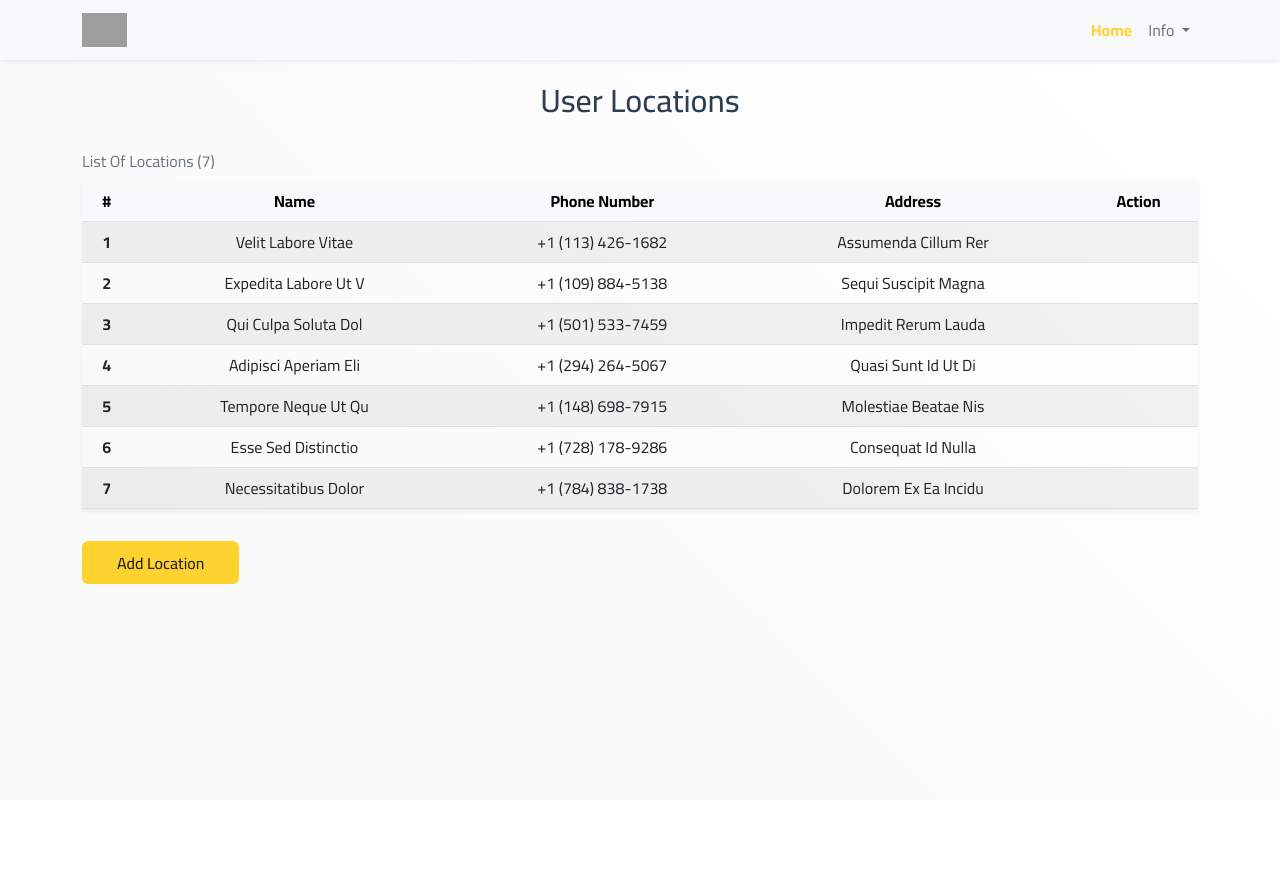
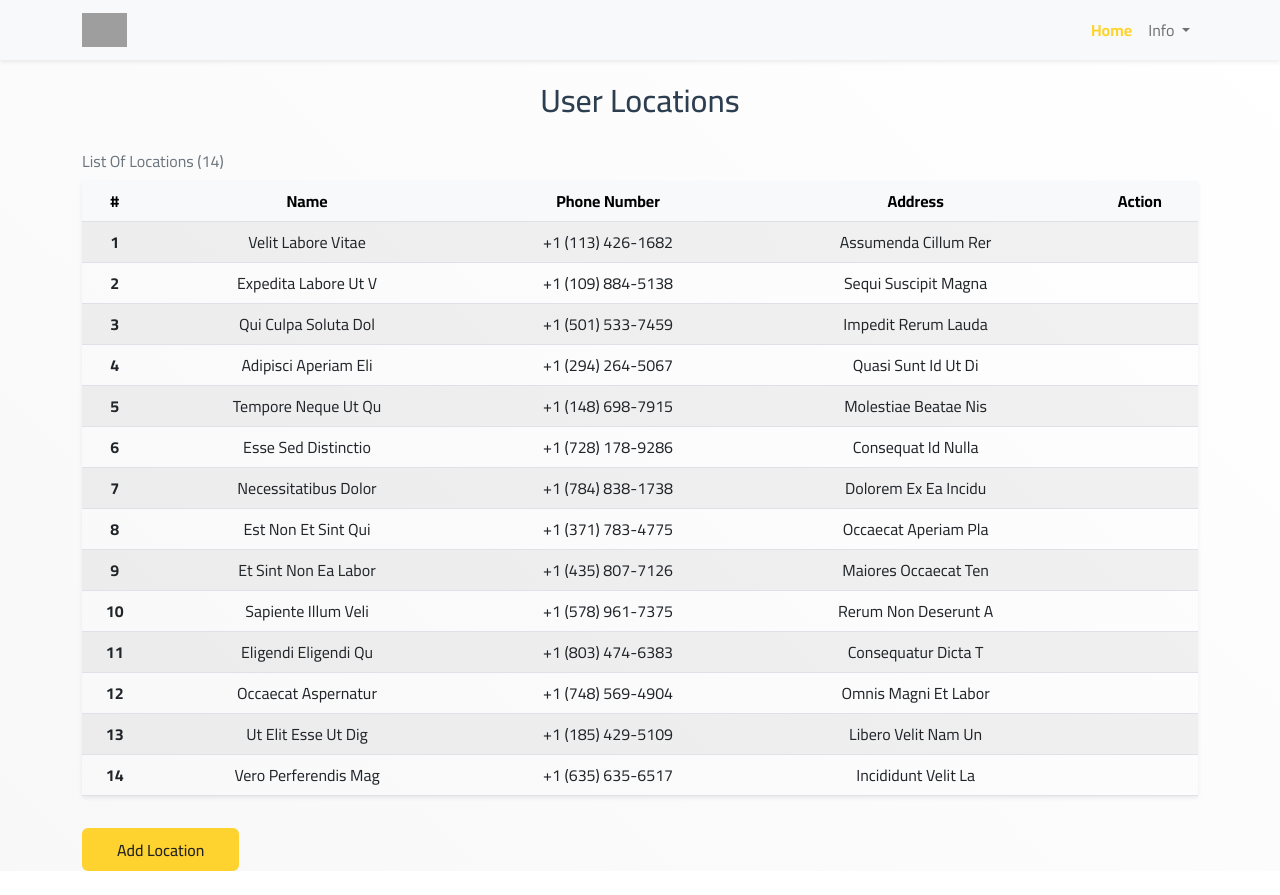
Before and after one commit to Anwar-Barakat/Vue-AN-Resturant, a Vue app: page / in a window 1280 px wide. Before the commit the page ends 800 px from the top, so only its background shows below. Built offline with nearby package versions, Linux system fonts and the light colour scheme; data requests are answered from the project's data file; sample sign-in values are in the browser's storage; grey boxes are pictures that could not be loaded.

Commit message:
install fontawesome package

```diff
--- a/src/DB/db.json
+++ b/src/DB/db.json
@@ -56,6 +56,55 @@
       "address": "Dolorem ex ea incidu",
       "userId": 1,
       "id": 7
+    },
+    {
+      "title": "Est non et sint qui",
+      "phone": "+1 (371) 783-4775",
+      "address": "Occaecat aperiam pla",
+      "userId": 1,
+      "id": 8
+    },
+    {
+      "title": "Et sint non ea labor",
+      "phone": "+1 (435) 807-7126",
+      "address": "Maiores occaecat ten",
+      "userId": 1,
+      "id": 9
+    },
+    {
+      "title": "Sapiente illum veli",
+      "phone": "+1 (578) 961-7375",
+      "address": "Rerum non deserunt a",
+      "userId": 1,
+      "id": 10
+    },
+    {
+      "title": "Eligendi eligendi qu",
+      "phone": "+1 (803) 474-6383",
+      "address": "Consequatur dicta t",
+      "userId": 1,
+      "id": 11
+    },
+    {
+      "title": "Occaecat aspernatur",
+      "phone": "+1 (748) 569-4904",
+      "address": "Omnis magni et labor",
+      "userId": 1,
+      "id": 12
+    },
+    {
+      "title": "Ut elit esse ut dig",
+      "phone": "+1 (185) 429-5109",
+      "address": "Libero velit Nam un",
+      "userId": 1,
+      "id": 13
+    },
+    {
+      "title": "Vero perferendis mag",
+      "phone": "+1 (635) 635-6517",
+      "address": "Incididunt velit la",
+      "userId": 1,
+      "id": 14
     }
   ]
 }
--- a/src/components/Locations/AddNewLocation.vue
+++ b/src/components/Locations/AddNewLocation.vue
@@ -1,10 +1,12 @@
 <template>
     <NavigationBar />
     <section class="form-container">
+        <h3>Add New Location</h3>
+        <form>
             <div
-            class="alert alert-danger alert-dismissible fade show"
+                class="alert alert-success alert-dismissible fade show"
                 role="alert"
-            v-if="showMessage"
+                v-if="successMessage"
             >
                 <button
                     type="button"
@@ -12,10 +14,8 @@
                     data-bs-dismiss="alert"
                     aria-label="Close"
                 ></button>
-            {{ showMessage }}
+                {{ successMessage }}
             </div>
-        <h3>Add New Location</h3>
-        <form>
             <div class="modal-body">
                 <div class="box mb-3">
                     <input
@@ -124,16 +124,8 @@ export default {
                     this.successMessage =
                         "Restaurant Location Has Added Successfully";
                     setTimeout(() => {
-                        (this.state.title = ""),
-                            (this.state.phone = ""),
-                            (this.state.address = ""),
-                            (this.userId = ""),
-                            (this.successMessage = ""),
-                            (this.v$.title.$errors[0].$message = "");
-                        this.v$.address.$errors[0].$message = "";
-                        this.v$.phone.$errors[0].$message = "";
-                    }, 2000);
                         this.redirectTo({ link: "home" });
+                    }, 3000);
                 } else {
                     this.redirectTo({ link: "home" });
                 }
--- a/src/main.js
+++ b/src/main.js
@@ -2,9 +2,19 @@ import { createApp } from "vue";
 import App from "./App.vue";
 import router from "./router";
 import store from "./store";
+import { FontAwesomeIcon } from "@fortawesome/vue-fontawesome";
+import { library } from "@fortawesome/fontawesome-svg-core";
+// import { far } from "@fortawesome/free-regular-svg-icons";
+import { fas } from "@fortawesome/free-solid-svg-icons";
+// import { fab } from "@fortawesome/free-brands-svg-icons";
+library.add(fas);
 import "bootstrap";
 import "bootstrap/dist/css/bootstrap.css";
 import "normalize.css";
 import "./scss/custom.css";
 
-createApp(App).use(store).use(router).mount("#app");
+createApp(App)
+    .use(store)
+    .component("FontAwesome", FontAwesomeIcon)
+    .use(router)
+    .mount("#app");
--- a/src/views/HomeView.vue
+++ b/src/views/HomeView.vue
@@ -1,6 +1,6 @@
 <template>
     <NavigationBar />
-    <div class="container">
+    <div class="container mb-4">
         <UserLocations :locations="this.listOfLocations" />
     </div>
 </template>
```
Also changed, not shown: package.json (+5 -2 lines), 1 other file (tests, documents, lock files or other folders). Lines whose indentation alone changed are shown as unchanged.
